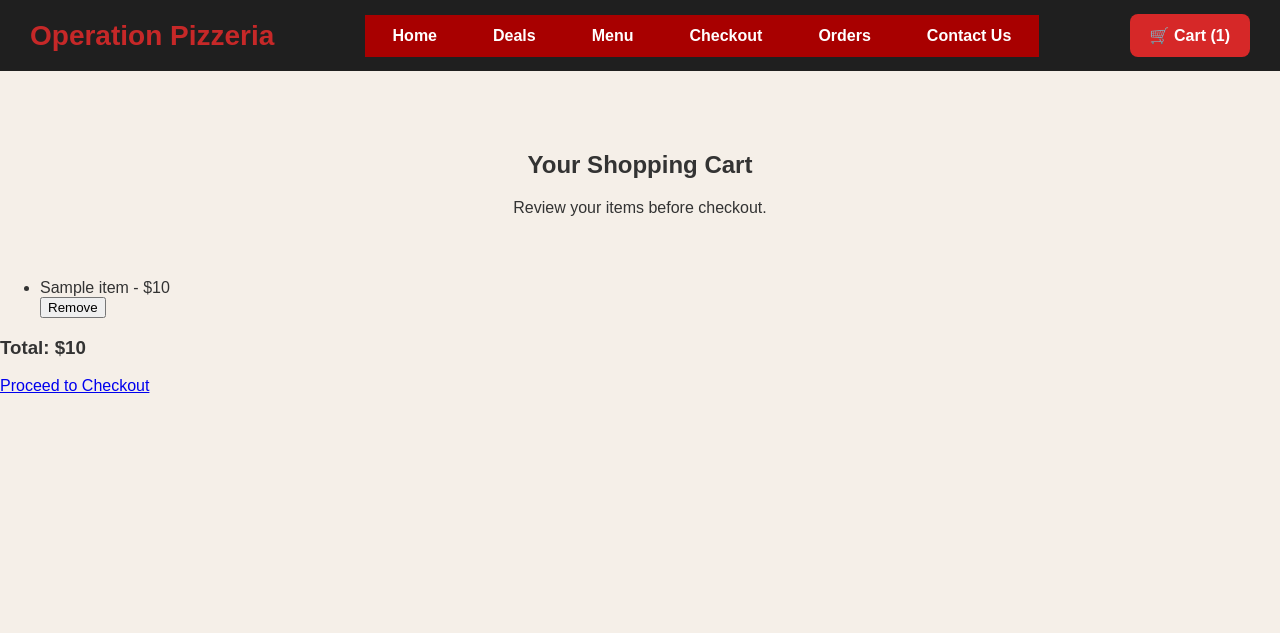
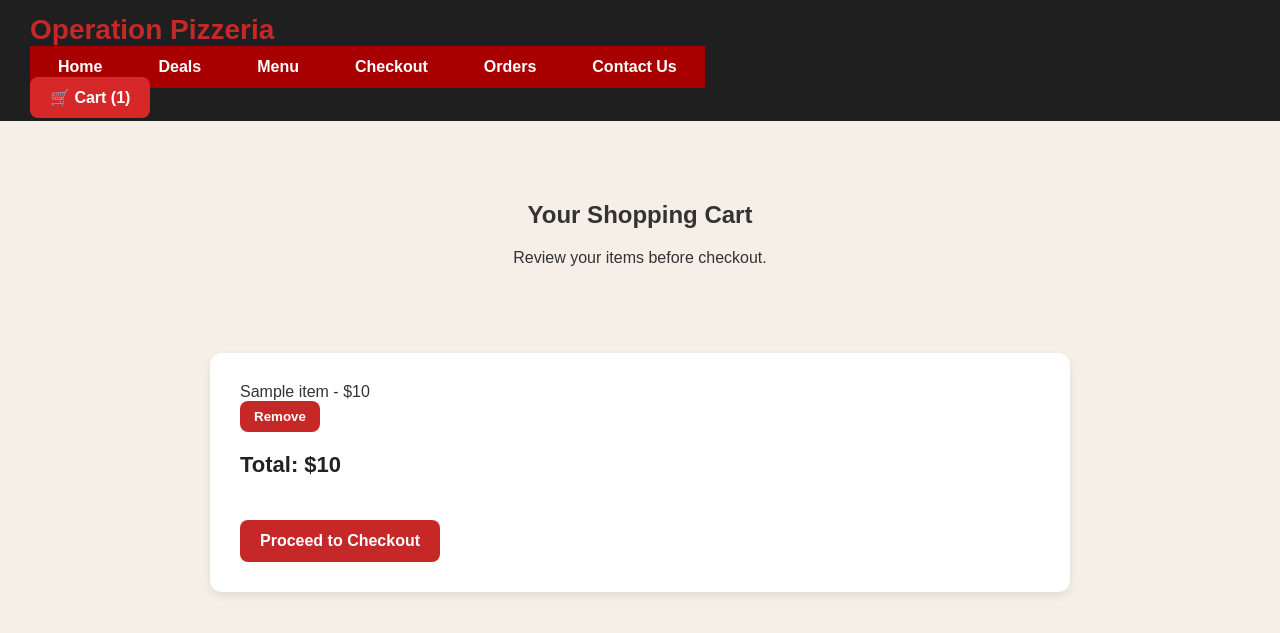
Before and after one commit to sktooyak/pizza-app, a Flask app: template templates/cart.html in a window 1280 px wide. Shown: the top 633 px of the page. Run offline with Flask 3, Linux system fonts and the light colour scheme; the template is opened without the code that fills it: most values are stand-ins (such as "Sample title", 1, 10 or a date in 2020).

Commit message:
Update style.css
added style to shopping cart and orders etc

```diff
--- a/static/style.css
+++ b/static/style.css
@@ -18,12 +18,8 @@ body {
     max-width: 1200px;
     margin: 0 auto;
 }
-
-.top-header {
+   .top-header {
     background-color: #1f1f1f;
-    display: flex;
-    justify-content: space-between;
-    align-items: center;
     padding: 14px 30px;
 }
 
@@ -34,25 +30,25 @@ body {
     gap: 20px;
 }
 
-/* clickable logo */
 .logo {
     text-decoration: none;
     color: #c62828;
     font-size: 28px;
     font-weight: bold;
 }
+
 .logo:hover {
     color: #f3e9e5;
 }
 
-/* Navigation links sit flush next to each other (gap: 0) */
 .main-nav {
     display: flex;
     gap: 0;
+    flex-wrap: wrap;
 }
 
 .main-nav a {
-    background-color: #a80000; /* Deep red nav buttons */
+    background-color: #a80000;
     color: white;
     text-decoration: none;
     padding: 12px 28px;
@@ -393,3 +370,76 @@ body {
     color: #333;
     font-size: 16px;
 }
+
+/* ============================================================
+   CART PAGE
+   Displays cart items, total, and checkout button
+   ============================================================ */
+.cart-container {
+    max-width: 800px;
+    margin: 40px auto 60px;
+    background-color: white;
+    padding: 30px;
+    border-radius: 12px;
+    box-shadow: 0 4px 8px rgba(0, 0, 0, 0.08);
+}
+
+.cart-list {
+    list-style: none;
+    padding: 0;
+    margin: 0;
+}
+
+.cart-item {
+    display: flex;
+    justify-content: space-between;
+    align-items: center;
+    padding: 15px 0;
+    border-bottom: 1px solid #eee;
+    gap: 15px;
+}
+
+.cart-item-info {
+    font-size: 18px;
+    color: #222;
+}
+
+.cart-item-actions {
+    display: flex;
+    gap: 10px;
+}
+
+.remove-btn {
+    background-color: #c62828;
+    color: white;
+    border: none;
+    padding: 8px 14px;
+    border-radius: 8px;
+    cursor: pointer;
+    font-weight: bold;
+}
+
+.remove-btn:hover {
+    background-color: #a61f1f;
+}
+
+.cart-total {
+    margin-top: 20px;
+    font-size: 22px;
+    color: #222;
+}
+
+.order-button {
+    display: inline-block;
+    margin-top: 20px;
+    background-color: #c62828;
+    color: white;
+    text-decoration: none;
+    padding: 12px 20px;
+    border-radius: 8px;
+    font-weight: bold;
+}
+
+.order-button:hover {
+    background-color: #a61f1f;
+}
```
Also changed, not shown: other parts of static/style.css (+26 -45 lines).
